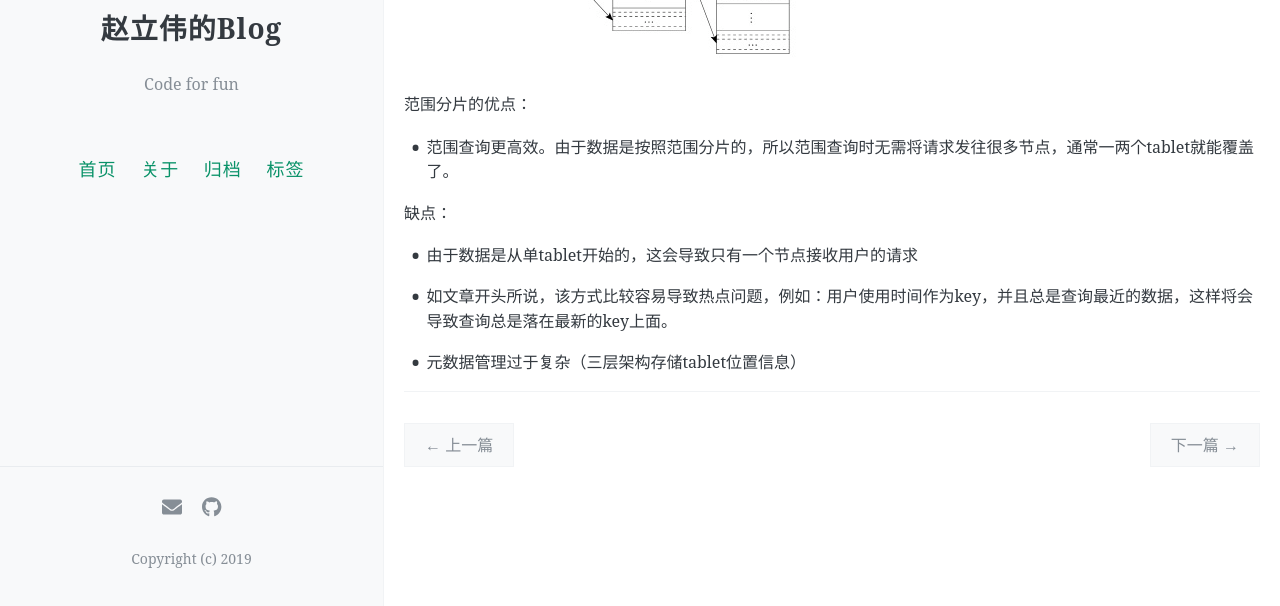
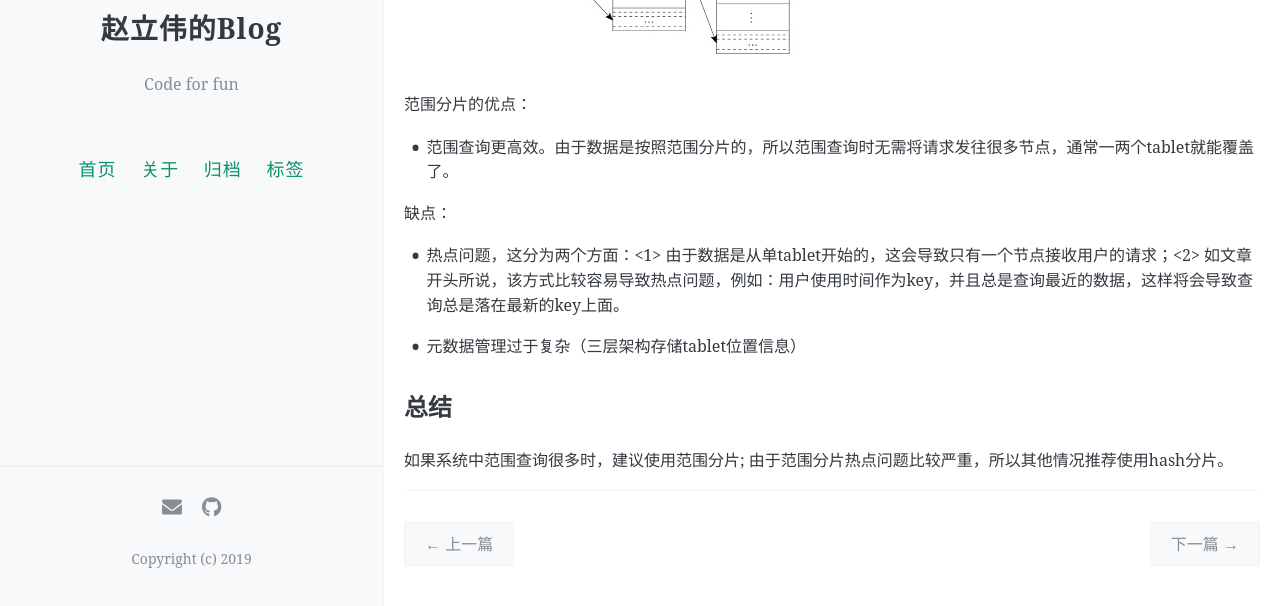
Before and after one commit to levy5307/blog, a Jekyll site: the page built from _posts/2021-06-06-thinking-about-partition.md, in a window 1280 px wide and 900 px high, scrolled down 4259 px, cut to the strip 294-900 px from the top of the window. Built offline with Jekyll 4.4.1, drawn with Linux system fonts in a browser that asks for light colours; comment, search, counter and statistics services are not loaded.

Commit message:
update partition

````diff
--- a/_posts/2021-06-06-thinking-about-partition.md
+++ b/_posts/2021-06-06-thinking-about-partition.md
@@ -30,7 +30,6 @@ comments: true
 顾名思义，hash分片就是按照数据的某一特征（例如key），利用选定的hash算法，并将hash值与系统中的节点建立映射关系，从而将hash值不同的数据分布到不同的节点上。
 
 其大致算法如下：
-
 ```
 node index = hash(data) % server_count
 ```
@@ -125,8 +124,10 @@ bigtable就是采用了范围分片的方式，其将数据切分成很多个tab
 
 缺点：
 
-- 由于数据是从单tablet开始的，这会导致只有一个节点接收用户的请求
-
-- 如文章开头所说，该方式比较容易导致热点问题，例如：用户使用时间作为key，并且总是查询最近的数据，这样将会导致查询总是落在最新的key上面。
+- 热点问题，这分为两个方面：<1> 由于数据是从单tablet开始的，这会导致只有一个节点接收用户的请求；<2> 如文章开头所说，该方式比较容易导致热点问题，例如：用户使用时间作为key，并且总是查询最近的数据，这样将会导致查询总是落在最新的key上面。
 
 - 元数据管理过于复杂（三层架构存储tablet位置信息）
+
+## 总结
+
+如果系统中范围查询很多时，建议使用范围分片; 由于范围分片热点问题比较严重，所以其他情况推荐使用hash分片。
````
